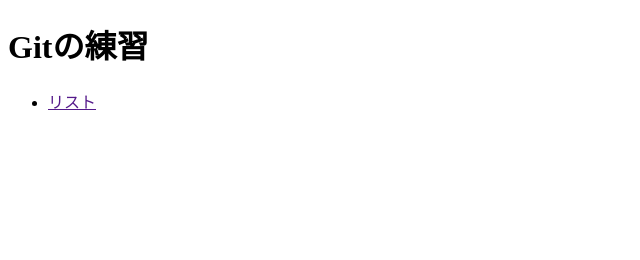
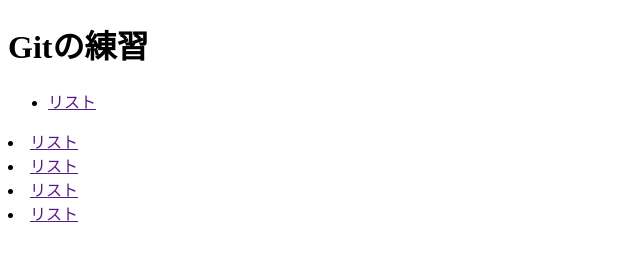
Before and after one commit to saori-ando/git-test, a plain HTML site: page index.html in a window 1280 px wide. Shown: the whole page, without its empty margins (0-640 px from the left). Drawn offline with Linux system fonts and the light colour scheme.

Commit message:
navを4つ追加

```diff
--- a/index.html
+++ b/index.html
@@ -12,6 +12,10 @@
         <nav class="header-nav">
             <ul class="nav-list">
                 <li class="nav-title"><a href="" class="nav-link">リスト</a></li></ul>
+                <li class="nav-title"><a href="" class="nav-link">リスト</a></li></ul>
+                <li class="nav-title"><a href="" class="nav-link">リスト</a></li></ul>
+                <li class="nav-title"><a href="" class="nav-link">リスト</a></li></ul>
+                <li class="nav-title"><a href="" class="nav-link">リスト</a></li></ul>
         </nav>
     </header>
 </body>
```
